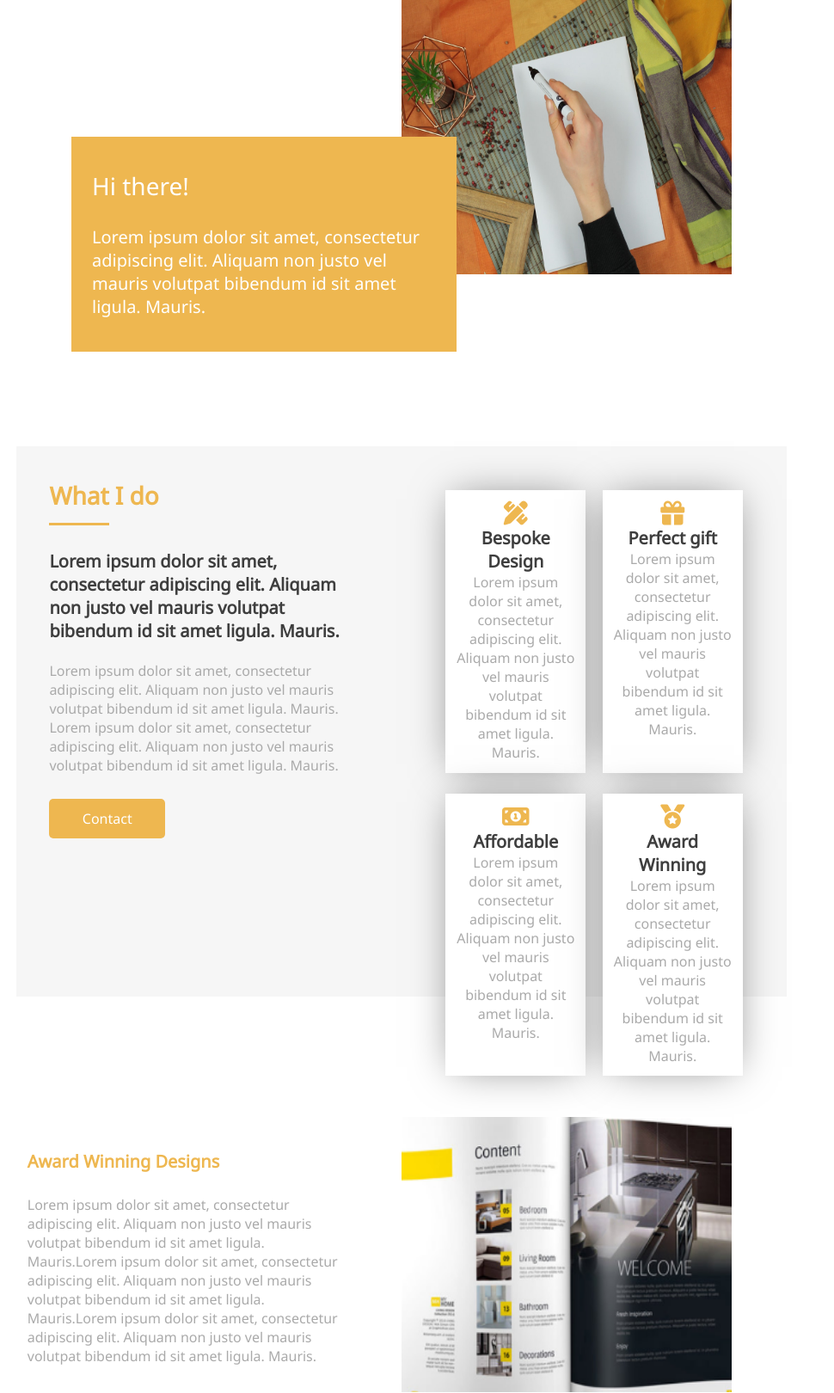
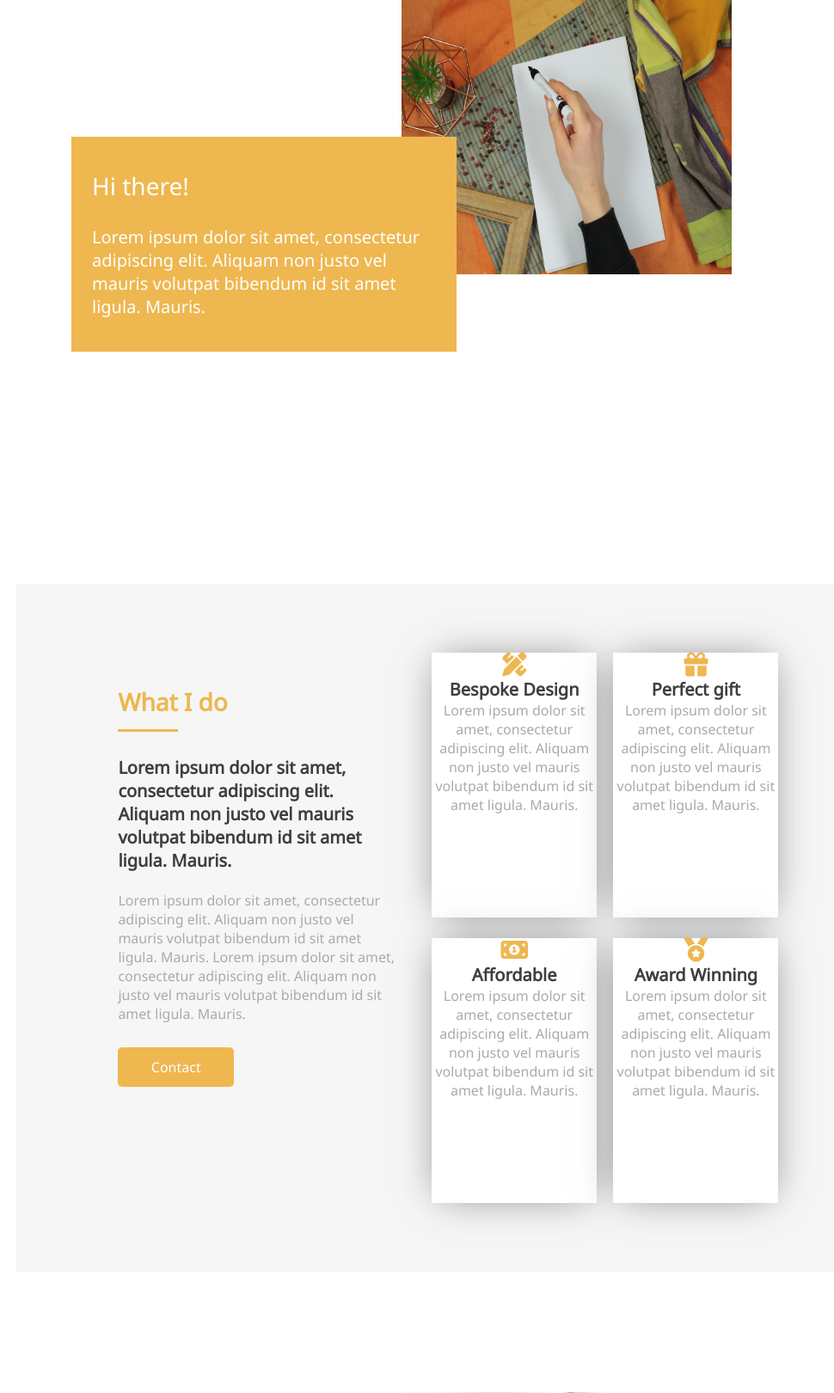
Before and after one commit to scottajames/Les-Chair, a PHP site: page / in a window 1280 px wide. Shown: the part 921-2541 px from the top of the page at 86% size, without its empty margins (173-1143 px from the left). Run offline with PHP 8.4, Linux system fonts and the light colour scheme; some libraries are stand-ins or nearby versions.

Commit message:
Add files via upload

```diff
--- a/styles.css
+++ b/styles.css
@@ -159,9 +159,10 @@ img {
   grid-template-areas:
     "services-text services-detailed";
   grid-area: services;
-  width: 100%;
+  width: 90%;
   height: 80vh;
   background-color: var(--off-white-color);
+  padding: 10vh;
 }
 .services-text {
   grid-area: services-text;
@@ -202,7 +203,6 @@ img {
     "service_1 service_2"
     "service_3 service_4";
   grid-area: services-detailed;
-  padding: 4vw;
 }
 .services-detailed i {
   color: var(--other-color);
@@ -218,32 +218,36 @@ img {
 }
 
 .service_1 {
-  padding: 1vw;
   grid-area: service_1;
   background-color: white;
   text-align: center;
   box-shadow: 0px 0px 45px -10px rgba(0,0,0,0.5);
+  width: 100%;
+  height: 100%;
 }
 .service_2 {
-  padding: 1vw;
   grid-area: service_2;
   background-color: white;
   text-align: center;
   box-shadow: 0px 0px 45px -10px rgba(0,0,0,0.5);
+  width: 100%;
+  height: 100%;
 }
 .service_3 {
-  padding: 1vw;
   grid-area: service_3;
   background-color: white;
   text-align: center;
   box-shadow: 0px 0px 45px -10px rgba(0,0,0,0.5);
+  width: 100%;
+  height: 100%;
 }
 .service_4 {
-  padding: 1vw;
   grid-area: service_4;
   background-color: white;
   text-align: center;
   box-shadow: 0px 0px 45px -10px rgba(0,0,0,0.5);
+  width: 100%;
+  height: 100%;
 }
 
 
```
